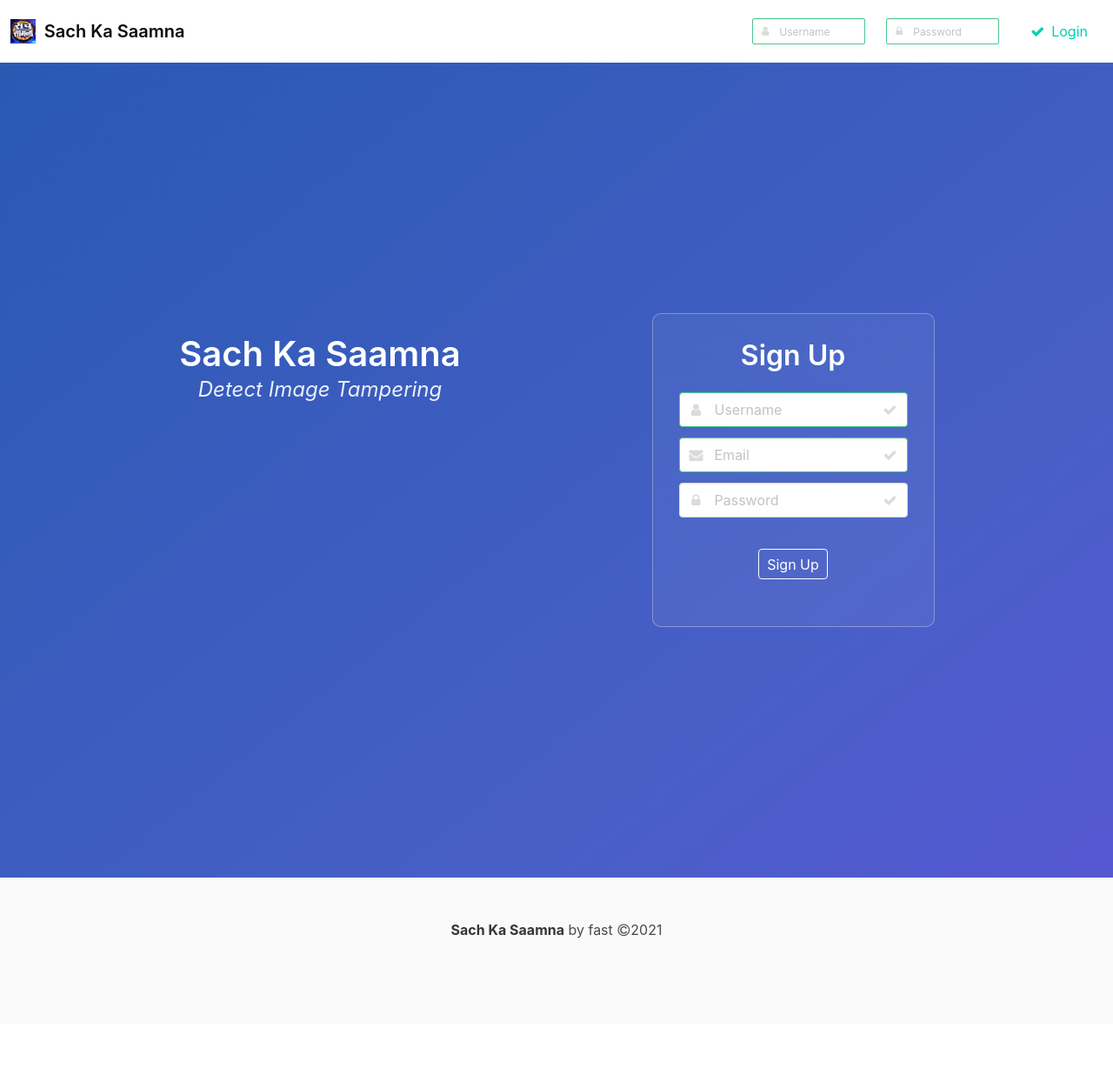
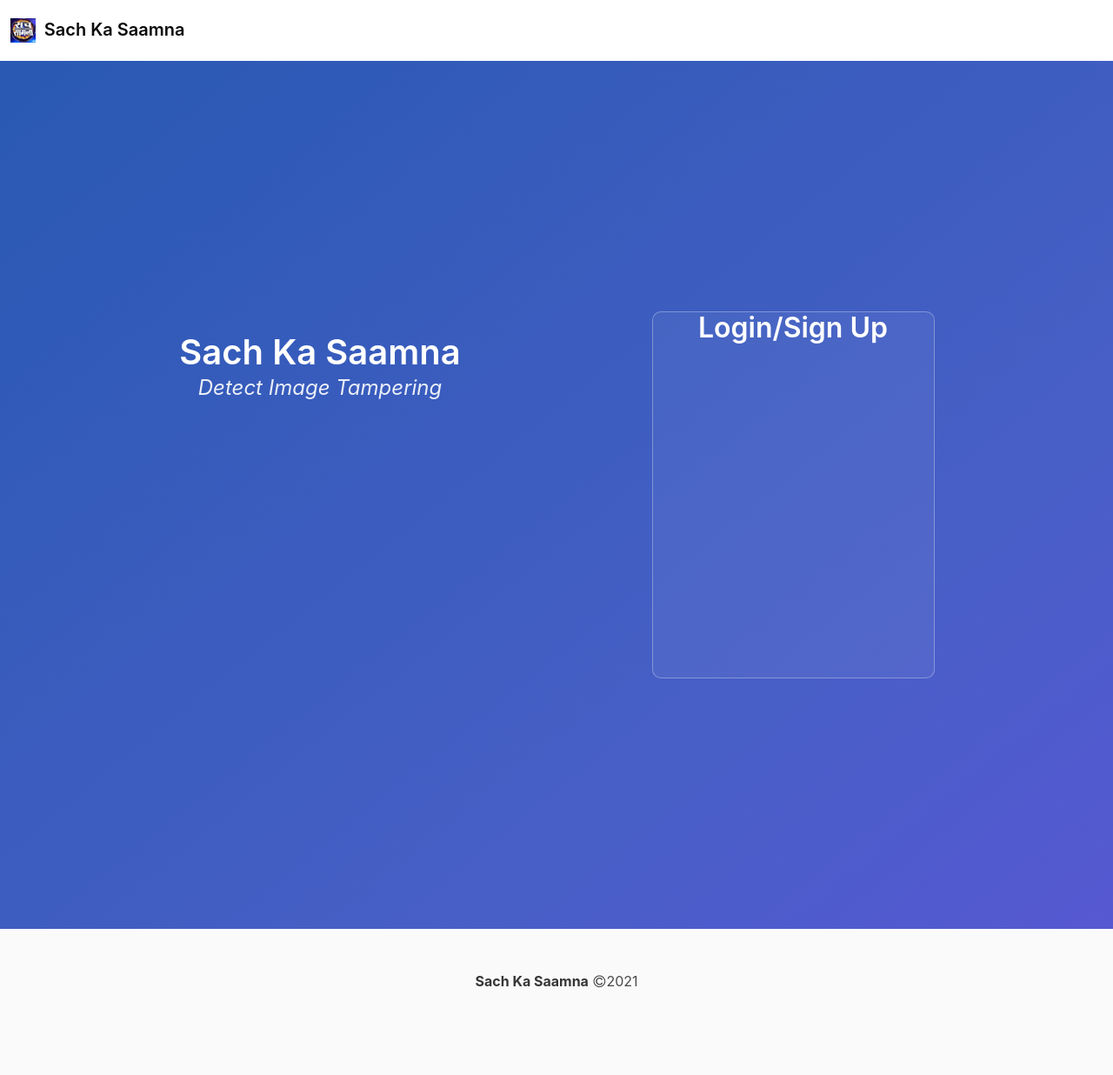
Before and after one commit to killer4639/sach-ka-saamna, a Flask app: page / in a window 1280 px wide. Shown: the whole page at 87% size. Before the commit the page ends 1079 px from the top, so only its background shows below. Run offline with Flask 2, Linux system fonts and the light colour scheme; some libraries are stand-ins or nearby versions.

Commit message:
Add SAWO Auth

```diff
--- a/app.py
+++ b/app.py
@@ -1,5 +1,10 @@
 # -*- coding: utf-8 -*-
 
+import slack
+from skimage.io import imread
+import matplotlib.pyplot as plt
+from slackeventsapi import SlackEventAdapter
+import boto3
 from scripts import tabledef
 from scripts import forms
 from scripts import helpers
@@ -26,6 +31,7 @@ import slack
 from pathlib import Path
 from dotenv import load_dotenv
 
+s3 = boto3.client("s3", aws_access_key_id=S3_KEY, aws_secret_access_key=S3_SECRET)
 env_path = Path(".") / ".env"
 load_dotenv(dotenv_path=env_path)
 
@@ -159,20 +165,55 @@ def hello():
 @app.route("/signup", methods=["GET", "POST"])
 def signup():
     if not session.get("logged_in"):
-        form = forms.LoginForm(request.form)
-        if request.method == "POST":
-            username = request.form["username"].lower()
-            password = helpers.hash_password(request.form["password"])
-            email = request.form["email"]
-            if form.validate():
-                if not helpers.username_taken(username):
-                    helpers.add_user(username, password, email)
+
+        email = request.form['email']
+        userId = request.form['user_id']
+        verificationToken = request.form['verification_token']
+        print(userId)
+        # print(payload_sent_from_sdk)
+
+
+        # auth from sawo auth
+        data = {
+            'user_id': userId,
+        }
+        res = requests.post('https://api.sawolabs.com/api/v1/userverify/', data=data)
+        print(res.status_code)
+        # Match the verification token in response with sdk payload
+        if res.status_code == 200:
+            response_data = res.json()
+            print(response_data)
+            if response_data['verification_token'] == verificationToken:
+
+                # user already registered
+                if helpers.credentials_valid(email):
                     session["logged_in"] = True
-                    session["username"] = username
-                    return json.dumps({"status": "Signup successful"})
-                return json.dumps({"status": "Username taken"})
-            return json.dumps({"status": "User/Pass required"})
+                    session["username"] = email
+                    return json.dumps({"status": "Login successful"})
+
+
+                # user is new
+                helpers.add_user(email,helpers.hash_password('12345'))
+                session["logged_in"] = True
+                session["username"] = email
+                return json.dumps({"status": "Signup successful"})
+            return json.dumps({"status": "Login Unsuccessful"})
         return render_template("login.html", form=form)
+
+        # form = forms.LoginForm(request.form)
+        # if request.method == "POST":
+        #     username = request.form["username"].lower()
+        #     password = helpers.hash_password(request.form["password"])
+        #     email = request.form["email"]
+        #     if form.validate():
+        #         if not helpers.username_taken(username):
+        #             helpers.add_user(username, password, email)
+        #             session["logged_in"] = True
+        #             session["username"] = username
+        #             return json.dumps({"status": "Signup successful"})
+        #         return json.dumps({"status": "Username taken"})
+        #     return json.dumps({"status": "User/Pass required"})
+        # return render_template("login.html", form=form)
     return redirect(url_for("login"))
 
 
@@ -242,6 +283,83 @@ def settings():
     return redirect(url_for("login"))
 
 
+# -------- SlackBot---------------------------------------------------------- #
+slack_event_adapter = SlackEventAdapter(
+    os.environ["SIGNING_SECRET"], "/slack/events", app
+)
+client = slack.WebClient(token=os.environ["SLACK_TOKEN"])
+# client.chat_postMessage(channel='#slack-bot1',text="Hello world!")
+BOT_ID = client.api_call("auth.test")["user_id"]
+checkLoop = False
+
+
+@slack_event_adapter.on("message")
+def message(payload):
+    event = payload.get("event", {})
+    # print(event)
+    # print('###########################################################')
+    channel_id = event.get("channel")
+    user_id = event.get("user")
+    if BOT_ID != user_id:
+        # print(BOT_ID)
+        # print(user_id)
+        # print("################################")
+        text = event.get("text")
+        global checkLoop
+        if text != "":
+            client.chat_postMessage(
+                channel=channel_id, text="Welcome To Sach Ka Saamna"
+            )
+            checkLoop = True
+            return
+        elif checkLoop:
+            checkLoop = False
+            client.chat_postMessage(
+                channel=channel_id, text="We have received your image"
+            )
+            url = event.get("files")[0].get("url_private_download")
+            token = os.environ["SLACK_TOKEN"]
+            response = requests.get(url, headers={"Authorization": "Bearer %s" % token})
+            image = Image.open(BytesIO(response.content)).convert("RGB")
+            client.chat_postMessage(channel=channel_id, text="Image uploaded")
+            print(type(image))
+            file_name = "temp_filename.png"
+            image.save("temp_filename.png")
+            processed_image = preprocess_image(file_name, target_size=(224, 224))
+
+            # preprocessing done here. Prediction stage
+            prediction = model.predict(processed_image)
+            y_pred_class = np.argmax(prediction, axis=1)[0]
+            class_names = ["Real", "Fake"]
+            new_path = "./static/assets/black.jpg"
+            if class_names[y_pred_class] == "Fake":
+                # segmented image prediction
+                new_path = segment_image(file_name)
+
+            client.chat_postMessage(channel=channel_id, text="Image Processed")
+            print(
+                f"Class: {class_names[y_pred_class]} Confidence: {np.amax(prediction) * 100:0.2f}"
+            )
+            # print(type(prediction), type(np.amax(prediction)))
+            pred = {}
+            # session["prediction"] = class_names[y_pred_class]
+            # session["confidence"] = float(np.amax(prediction) * 100)
+            # session["fromPredict"] = True
+            # session["imageURL"] = image
+            outputMessage = (
+                class_names[y_pred_class]
+                + " with confidence of "
+                + str((np.amax(prediction) * 100))
+                + " percent."
+            )
+            result = client.files_upload(
+                channels=channel_id,
+                initial_comment=outputMessage,
+                file=new_path,
+            )
+            return
+
+
 # ======== Main ============================================================== #
 if __name__ == "__main__":
-    app.run(debug=True, use_reloader=True, port=8080)
+    app.run(debug=True, use_reloader=True)
--- a/scripts/forms.py
+++ b/scripts/forms.py
@@ -1,4 +1,4 @@
-# -*- coding: utf-8 -*-
+
 
 from wtforms import Form, StringField, validators
 
--- a/scripts/tabledef.py
+++ b/scripts/tabledef.py
@@ -27,9 +27,9 @@ class User(Base):
     __tablename__ = "user"
 
     id = Column(Integer, primary_key=True)
-    username = Column(String(30), unique=True)
+    username = Column(String(50), unique=True)
     password = Column(String(512))
-    email = Column(String(50))
+    # email = Column(String(50))
 
     def __repr__(self):
         return '<User %r>' % self.username
--- a/templates/base.html
+++ b/templates/base.html
@@ -1,6 +1,7 @@
 <!DOCTYPE html>
 <html lang="en">
   <head>
+
     <meta charset="utf-8" />
     <meta name="fast" content="Sach Ka Saamna" />
     <title>Sach Ka Saamna</title>
@@ -24,6 +25,7 @@
     <link rel="icon" href="../static/logo/logo.jpg" type="image/x-icon" />
   </head>
   <body>
+
     {% block body %}{% endblock %}
     <script src="https://cdnjs.cloudflare.com/ajax/libs/jquery/3.3.1/jquery.min.js"></script>
     <script src="https://cdnjs.cloudflare.com/ajax/libs/jqueryui/1.12.1/jquery-ui.min.js"></script>
--- a/templates/login.html
+++ b/templates/login.html
@@ -1,5 +1,6 @@
 {% extends "base.html" %}
 {% block body %}
+
 <section class="hero is-white is-medium">
   <nav class="navbar is-transparent">
     <div class="navbar-brand">
@@ -9,43 +10,7 @@
       </a>
 
     </div>
-    <div id="navbar-burger-id" class="navbar-burger burger" data-target="navbar-menu-id">
-      <span></span>
-      <span></span>
-      <span></span>
-    </div>
-    <div id="navbar-menu-id" class="navbar-menu">
-      <div class="navbar-end">
-        <a class="navbar-item">
-          <div class="field">
-            <p class="control has-icons-left">
-              <input class="login-input input is-small is-success" type="text" id="login-user" placeholder="Username">
-                <span class="icon is-small is-left">
-                  <i class="fa fa-user"></i>
-                </span>
-            </p>
-          </div>
-        </a>
-        <a class="navbar-item">
-          <div class="field">
-            <p class="control has-icons-left">
-              <input class="login-input input is-small is-success" type="password" id="login-pass" placeholder="Password">
-                <span class="icon is-small is-left">
-                  <i class="fa fa-lock"></i>
-                </span>
-            </p>
-          </div>
-        </a>
-        <span class="navbar-item">
-          <a id="login-button" class="button is-primary is-inverted">
-            <span class="icon">
-              <i class="fa fa-check"></i>
-            </span>
-            <span>Login</span>
-          </a>
-        </span>
-      </div>
-    </div>
+
   </nav>
 </section>
 <title>Sach Ka Saamna</title>
@@ -61,47 +26,14 @@
         </div>
         <div class="column is-auto">
           <div id="signup-box" class="signup-box">
+            <h1 class="title">Login/Sign Up</h1>
             <div class="signup-area">
-              <h1 class="title">Sign Up</h1>
-              <div class="field">
-                <p class="control has-icons-left has-icons-right">
-                  <input id="signup-user" class="input is-success" type="text" placeholder="Username">
-                  <span class="icon is-small is-left">
-                    <i class="fa fa-user"></i>
-                  </span>
-                  <span class="icon is-small is-right">
-                    <i class="fa fa-check"></i>
-                  </span>
-                </p>
-              </div>
-              <div class="field">
-                <p class="control has-icons-left has-icons-right">
-                  <input id="signup-mail" class="input is-success" type="text" placeholder="Email">
-                  <span class="icon is-small is-left">
-                    <i class="fa fa-envelope"></i>
-                  </span>
-                  <span class="icon is-small is-right">
-                    <i class="fa fa-check"></i>
-                  </span>
-                </p>
-              </div>
-              <div class="field">
-                <p class="control has-icons-left has-icons-right">
-                  <input id="signup-pass" class="input" type="password" placeholder="Password">
-                  <span class="icon is-small is-left">
-                    <i class="fa fa-lock"></i>
-                  </span>
-                  <span class="icon is-small is-right">
-                    <i class="fa fa-check"></i>
-                  </span>
-                </p>
-              </div>
-              <br>
-              <a id="signup-button" class="form-button button is-primary is-inverted is-outlined">Sign Up</a>
-              <br>
-              <br>
-              <i><a id="feedback" class="feedback"></a></i>
+
+              <div id="sawo-container" style="height: 300px; width: 300px;">
             </div>
+
+            </div>
+
           </div>
         </div>
       </div>
@@ -113,7 +45,7 @@
     <div class="container">
       <div class="content has-text-centered">
         <p>
-          <strong>Sach Ka Saamna</strong> by fast
+          <strong>Sach Ka Saamna</strong>
           <span class="icon is-small">
             <i class="fa fa-copyright"></i>
           </span>2021</a>
@@ -125,5 +57,42 @@
 </section>
 {% endblock %}
 {% block scripts %}
+
+
+<script src="http://websdk.sawolabs.com/sawo.min.js"></script>
+<script>
+    var config = {
+        // should be same as the id of the container created on 3rd step
+        containerID: "sawo-container",
+        // can be one of 'email' or 'phone_number_sms'
+        identifierType: "email",
+        // Add the API key copied from 2nd step
+        apiKey: '1a173654-bbb5-47be-bb93-0c158710f4cc',
+        // Add a callback here to handle the payload sent by sdk
+        onSuccess: (payload) => {
+            console.log(payload)
+
+            $.post({
+              type: "POST",
+              url: "/signup",
+              data: {
+                verification_token: payload['verification_token'],
+                email: payload['identifier'],
+                user_id: payload['user_id']
+              },
+              success(response) {
+                var status = JSON.parse(response)["status"];
+                if (status === "Signup successful" || status==="Login successful") {
+                  location.reload();
+                } else {
+                  error("login-input");
+                }
+              },
+            });
+        },
+    };
+    var sawo = new Sawo(config);
+    sawo.showForm();
+</script>
 <script src="../static/js/scripts.js"></script>
 {% endblock %}
```
Also changed, not shown: scripts/helpers.py (+5 -4 lines), templates/navbar.html (+1 -7 lines).
